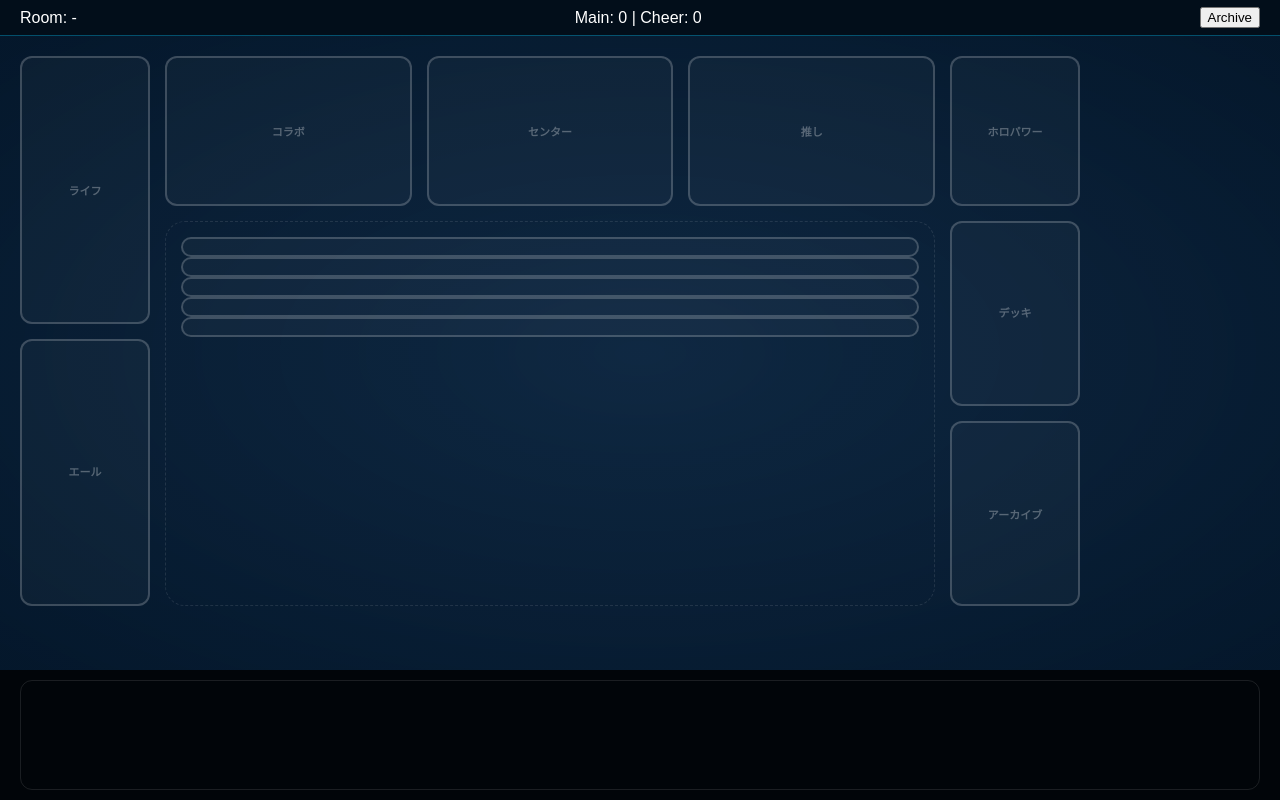
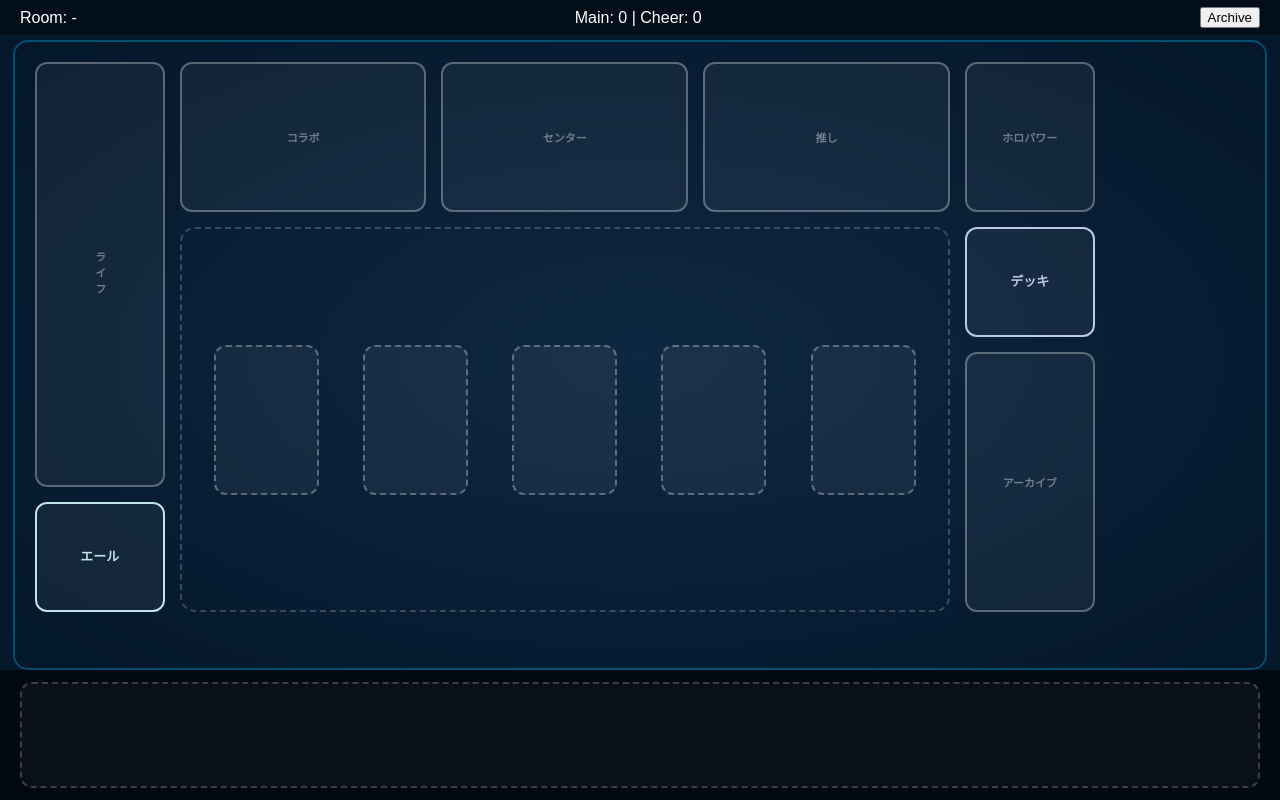
Before and after one commit to noarei0410-commits/card_test02, a website: page public/index.html in a window 1280 px wide. Both pictures are taken after a click on the button "📚 カードライブラリを確認する". Drawn offline with nearby package versions, Linux system fonts and the light colour scheme; no server answers.

Commit message:
Update field.css

```diff
--- a/public/css/field.css
+++ b/public/css/field.css
@@ -1,9 +1,10 @@
 /* --- 対戦フィールド：全体レイアウト・UIレイヤー --- */
 
+/* 上部情報バー */
 #ui-layer {
     width: 100%;
     padding: 5px 20px;
-    display: none; /* 初期状態は非表示 */
+    display: flex;
     justify-content: space-between;
     height: 35px;
     align-items: center;
@@ -11,93 +12,157 @@
     z-index: 1000;
 }
 
+/* フィールド外枠：スクロールと背景演出 */
 #field-container {
-    width: 100vw;
+    width: 98vw;
     flex: 1;
-    display: none; /* 初期状態は非表示 */
+    margin-top: 5px;
     position: relative;
     background: radial-gradient(ellipse at center, rgba(40, 80, 120, 0.3) 0%, rgba(4, 23, 43, 0.8) 100%);
-    border-top: 1px solid rgba(0, 210, 255, 0.3);
+    border-radius: 15px;
+    border: 2px solid rgba(0, 210, 255, 0.3);
     overflow: auto;
+    -webkit-overflow-scrolling: touch; /* モバイルスクロールの滑らかさ向上 */
 }
 
+/* フィールド本体：3カラム・グリッドシステム */
 #field {
     display: grid;
+    /* 3カラム設計: [左:130px] [中央:3分割フレキシブル] [右:130px] */
     grid-template-columns: 130px 1fr 1fr 1fr 130px;
     grid-template-rows: 150px 220px 150px;
     gap: 15px;
     padding: 20px;
     height: 100%;
-    min-width: 1100px;
-    position: relative;
+    min-width: 1100px; /* レイアウト崩れ防止の最小幅 */
 }
 
 /* --- 共通ゾーン設定 --- */
 .zone {
-    border: 2px solid rgba(255, 255, 255, 0.2);
-    background: rgba(255,255,255,0.03);
+    border: 2px solid rgba(255, 255, 255, 0.3);
+    background: rgba(255,255,255,0.05);
     border-radius: 12px;
     display: flex;
     justify-content: center;
     align-items: center;
-    color: rgba(255,255,255,0.3);
+    color: rgba(255,255,255,0.4);
     font-size: 11px;
     font-weight: bold;
     text-align: center;
     width: 100%;
     height: 100%;
     position: relative;
+    transition: background 0.2s, border-color 0.2s;
 }
 
-/* 各エリアの配置 */
-.field-left-area { grid-column: 1; grid-row: 1 / span 3; display: flex; flex-direction: column; gap: 15px; }
-.field-center-top { grid-column: 2 / span 3; grid-row: 1; display: flex; gap: 15px; }
-.field-back-stage { grid-column: 2 / span 3; grid-row: 2 / span 2; display: flex; flex-direction: column; padding: 15px; border: 1px dashed rgba(255,255,255,0.1); border-radius: 20px; }
-.field-right-bottom { grid-column: 5; grid-row: 2 / span 2; display: flex; flex-direction: column; gap: 15px; }
+/* --- カラム別詳細設定 --- */
 
-/* --- 裏向きカードの隠蔽ロジック (対戦中のみ) --- */
-.card.face-down * {
-    visibility: hidden !important;
-    opacity: 0 !important;
+/* 【左カラム】ライフとエールデッキ */
+.field-left-area {
+    grid-column: 1;
+    grid-row: 1 / span 3;
+    display: flex;
+    flex-direction: column;
+    gap: 15px;
+}
+.life-zone-vertical {
+    flex: 4;
+    writing-mode: vertical-rl;
+    text-orientation: upright;
+    letter-spacing: 5px;
+}
+#cheer-deck-zone {
+    flex: none;
+    height: 110px;
+    border-color: rgba(193, 228, 233, 1);
+    color: rgba(193, 228, 233, 1);
 }
 
-.card.face-down {
-    background: linear-gradient(135deg, #162a3e 0%, #0a172b 100%) !important;
-    background-image:
-        radial-gradient(circle at 50% 50%, rgba(0, 210, 255, 0.1) 0%, transparent 80%),
-        repeating-linear-gradient(45deg, rgba(0,0,0,0.1) 0, rgba(0,0,0,0.1) 2px, transparent 0, transparent 4px) !important;
-    border: 2px solid #00d2ff !important;
-    box-shadow: inset 0 0 10px rgba(0,0,0,0.8) !important;
+/* 【中央カラム：上段】メインステージ（コラボ・センター・推し） */
+.field-center-top {
+    grid-column: 2 / span 3;
+    grid-row: 1;
+    display: flex;
+    gap: 15px;
 }
 
-.card.face-down.border-white, .card.face-down.border-green, .card.face-down.border-red,
-.card.face-down.border-blue, .card.face-down.border-yellow, .card.face-down.border-purple {
-    box-shadow: none !important;
+/* 【中央カラム：中・下段】バックステージ */
+.field-back-stage {
+    grid-column: 2 / span 3;
+    grid-row: 2 / span 2;
+    border: 2px dashed rgba(255,255,255,0.2);
+    border-radius: 15px;
+    display: flex;
+    flex-direction: column;
+    padding: 15px;
+    position: relative;
+}
+.back-slots-container {
+    flex: 1;
+    display: flex;
+    justify-content: space-around;
+    align-items: center;
+    gap: 10px;
+}
+.back-slots-container .zone {
+    height: 150px;
+    max-width: 105px;
+    border-style: dashed;
 }
 
-.card.face-down::after {
-    content: "hOCG";
-    position: absolute; top: 50%; left: 50%;
-    transform: translate(-50%, -50%);
-    color: rgba(0, 210, 255, 0.2);
-    font-size: 8px; font-weight: bold;
-    visibility: visible !important; opacity: 1 !important;
+/* 【右カラム】ホロパワー・山札・アーカイブ */
+.field-right-top {
+    grid-column: 5;
+    grid-row: 1;
+}
+.field-right-bottom {
+    grid-column: 5;
+    grid-row: 2 / span 2;
+    display: flex;
+    flex-direction: column;
+    gap: 15px;
+}
+#main-deck-zone {
+    height: 110px;
+    flex: none;
+    border-color: rgba(187, 200, 230, 1);
+    color: rgba(187, 200, 230, 1);
+}
+#archive {
+    flex: 1;
 }
 
-/* --- 山札・操作 --- */
-.deck-zone { cursor: pointer; white-space: pre-line; line-height: 1.4; transition: 0.2s; }
-.deck-zone:hover { background: rgba(255, 255, 255, 0.1); border-color: #00d2ff; }
+/* --- ドロー機能用：山札ゾーンのインタラクション --- */
+.deck-zone {
+    cursor: pointer;
+    white-space: pre-line; /* 改行文字を有効化 */
+    line-height: 1.4;
+    font-size: 13px !important;
+}
+.deck-zone:hover {
+    background: rgba(255, 255, 255, 0.15);
+    border-color: #00d2ff;
+    color: #00d2ff;
+}
+.deck-zone:active {
+    transform: scale(0.96);
+}
 
 /* --- 手札エリア --- */
 #hand-container {
     width: 100vw;
     height: 130px;
-    background: rgba(0,0,0,0.8);
-    padding: 10px 20px;
+    background: rgba(0,0,0,0.6);
+    padding: 12px 20px;
     z-index: 5000;
-    display: none; /* 初期状態は非表示 */
 }
 #hand {
-    display: flex; gap: 10px; overflow-x: auto; height: 100%; align-items: center;
-    border: 1px solid rgba(255, 255, 255, 0.1); border-radius: 12px;
+    display: flex;
+    gap: 10px;
+    overflow-x: auto;
+    height: 100%;
+    align-items: center;
+    border: 2px dashed rgba(255, 255, 255, 0.2);
+    border-radius: 12px;
+    background: rgba(255, 255, 255, 0.03);
 }
```
